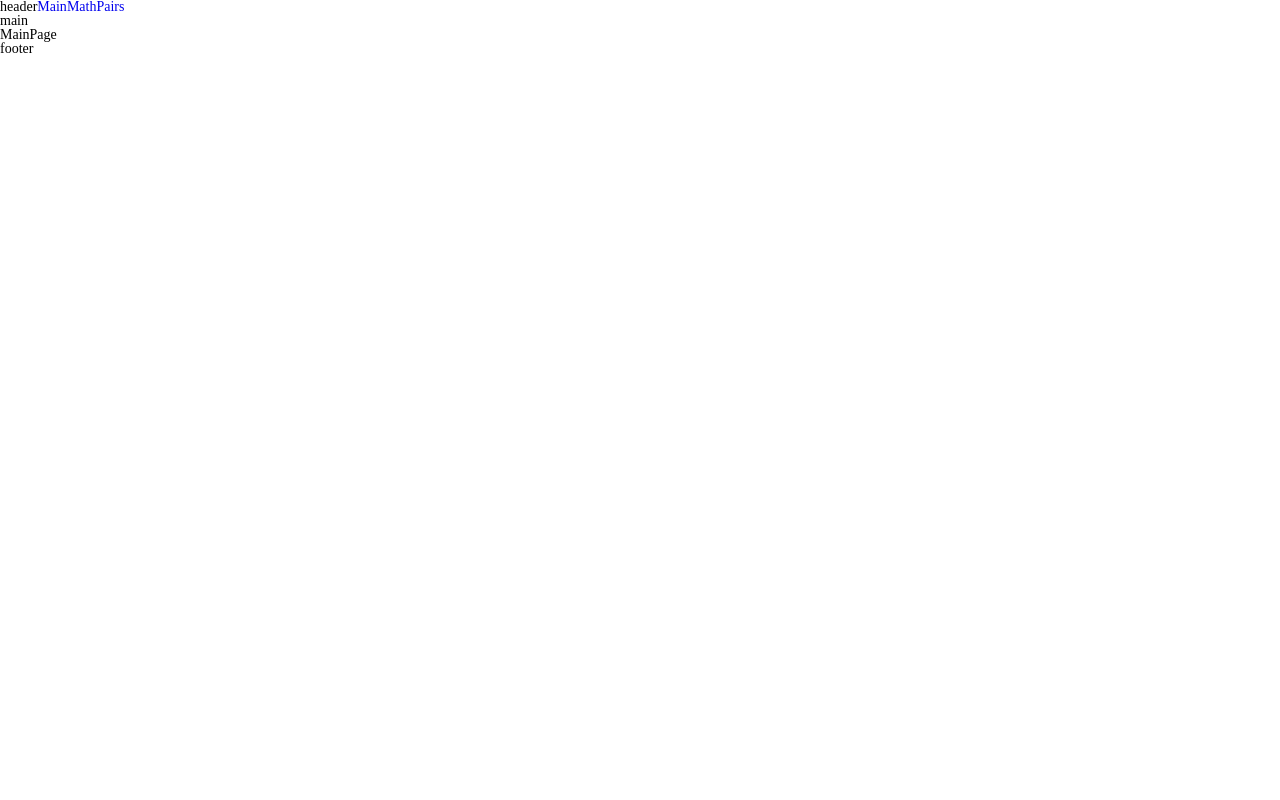
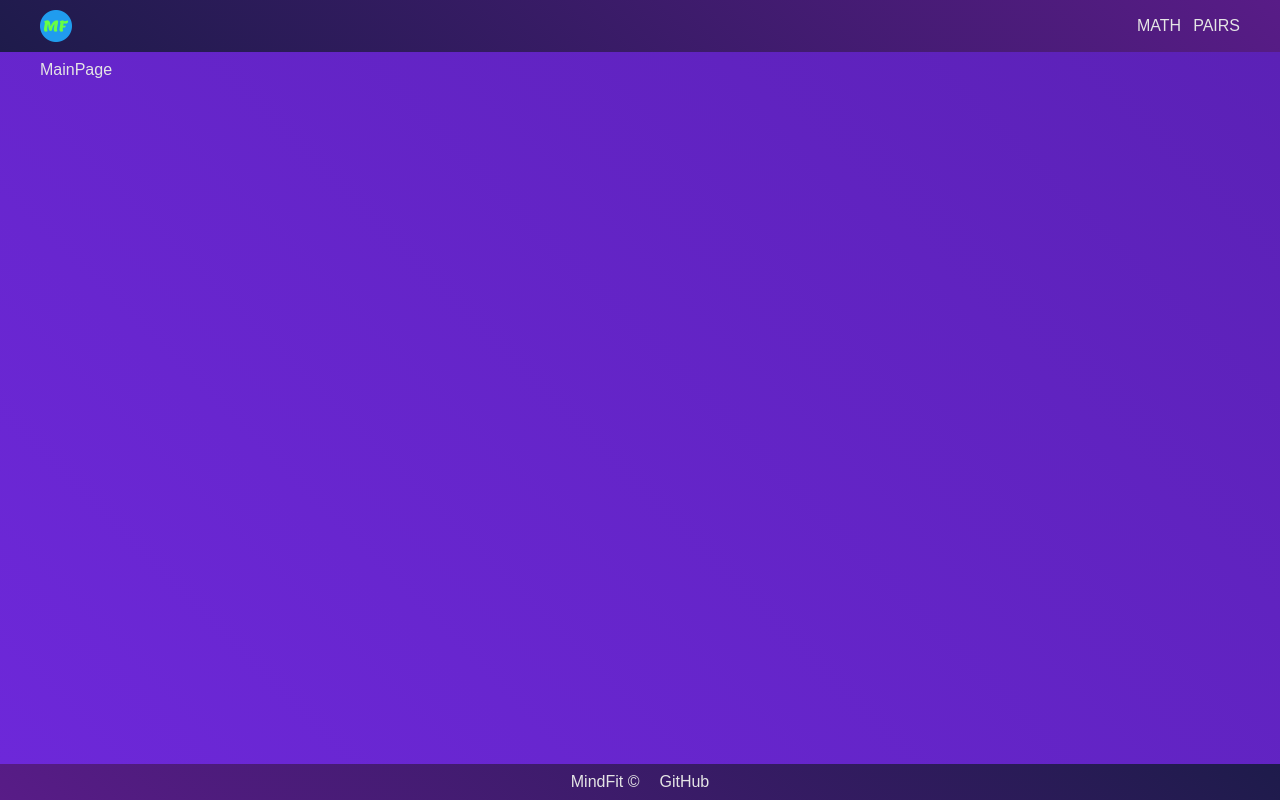
Before and after one commit to Ernian/mindFit, a React (Vite) app: page / in a window 1280 px wide. Built offline with nearby package versions, Linux system fonts and the light colour scheme.

Commit message:
footer & header implementation

```diff
--- a/src/assets/style/index.scss
+++ b/src/assets/style/index.scss
@@ -1,8 +1,16 @@
 @import '_reset';
 
-// #3c90b8
-// #b5cef5
-// #04145c
-// #53699e
-// #acadd2
-// #312c4d
+body {
+  font-family: Arial, Helvetica, sans-serif;
+  color: #e5e5e5;
+  font-size: 16px;
+
+  .container {
+    max-width: 1200px;
+    margin: 0 auto;
+  }
+
+  a {
+    color: #e5e5e5;
+  }
+}
--- /dev/null
+++ b/src/components/footer/index.module.scss
@@ -0,0 +1,7 @@
+.footer {
+  display: flex;
+  justify-content: center;
+  gap: 20px;
+  padding: 10px;
+  background: linear-gradient(45deg, #581c87, #1e1b4b);
+}
--- /dev/null
+++ b/src/components/footer/index.tsx
@@ -0,0 +1,10 @@
+import css from './index.module.scss'
+
+export const Footer = () => {
+  return (
+    <footer className={css.footer}>
+      <span>MindFit&nbsp;&copy;</span>
+      <a href="https://github.com/Ernian" target='_blank'>GitHub</a>
+    </footer>
+  )
+}
--- /dev/null
+++ b/src/components/header/index.module.scss
@@ -0,0 +1,18 @@
+.header {
+  padding: 10px;
+  background: linear-gradient(45deg, #1e1b4b, #581c87);
+
+  .container {
+    display: flex;
+    align-items: center;
+    gap: 12px;
+  }
+
+  a {
+    text-transform: uppercase;
+  }
+
+  .logo {
+    margin-right: auto;
+  }
+}
--- /dev/null
+++ b/src/components/header/index.tsx
@@ -0,0 +1,16 @@
+import { Link } from 'react-router-dom'
+import css from './index.module.scss'
+
+export const Header = () => {
+  return (
+    <header className={css.header}>
+      <div className={`${css.container} container`}>
+        <Link to='/' className={css.logo}>
+          <img src='/src/assets/favicon/favicon-32x32.png' alt='logo' />
+        </Link>
+        <Link to='/math-one-love'>Math</Link>
+        <Link to='/pairs'>Pairs</Link>
+      </div>
+    </header>
+  )
+}
--- /dev/null
+++ b/src/components/layout/index.module.scss
@@ -0,0 +1,10 @@
+.main {
+  height: 100dvh;
+  display: grid;
+  grid-template-rows: auto 1fr auto;
+
+  .content {
+    padding: 10px;
+    background: linear-gradient(45deg, #6d28d9, #5b21b6);
+  }
+}
--- a/src/components/layout/index.tsx
+++ b/src/components/layout/index.tsx
@@ -1,4 +1,7 @@
-import { Link, Outlet } from 'react-router-dom'
+import { Outlet } from 'react-router-dom'
+import { Header } from '../header'
+import { Footer } from '../footer'
+import css from './index.module.scss'
 
 interface LayoutProps {
   isLoading?: boolean
@@ -6,20 +9,16 @@ interface LayoutProps {
 
 const Layout = ({ isLoading }: LayoutProps) => {
   return (
-    <>
-      <header>
-        header
-        <Link to='/'>Main</Link>
-        <Link to='/math-one-love'>Math</Link>
-        <Link to='/pairs'>Pairs</Link>
-      </header>
-      <main>
-        main
-        {isLoading && <h2>Loading</h2>}
-        <Outlet />
-      </main>
-      <footer>footer</footer>
-    </>
+    <main className={css.main}>
+      <Header />
+      <div className={css.content}>
+        <div className='container'>
+          {isLoading && <h2>Loading...</h2>}
+          <Outlet />
+        </div>
+      </div>
+      <Footer />
+    </main>
   )
 }
 
```
